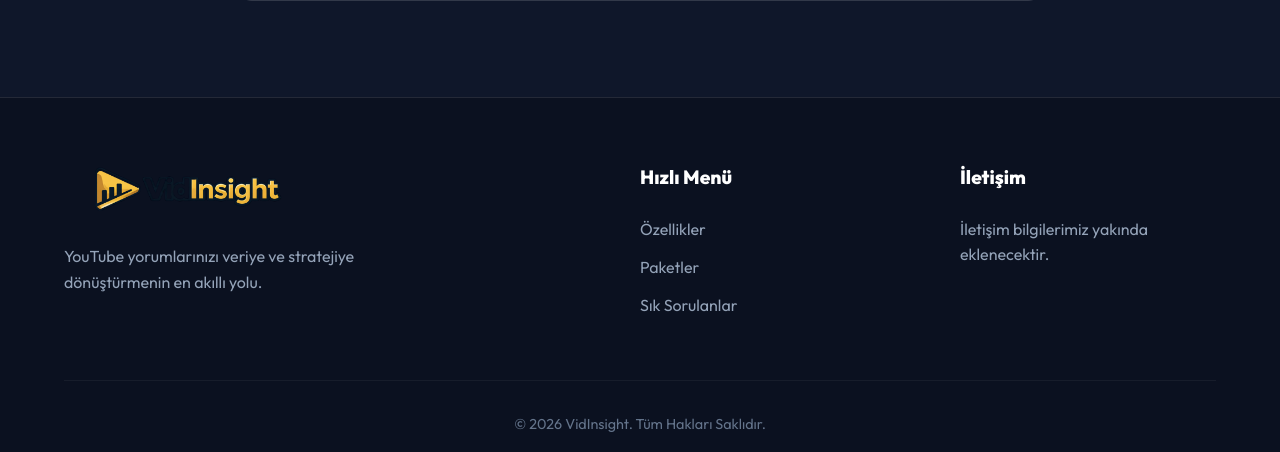
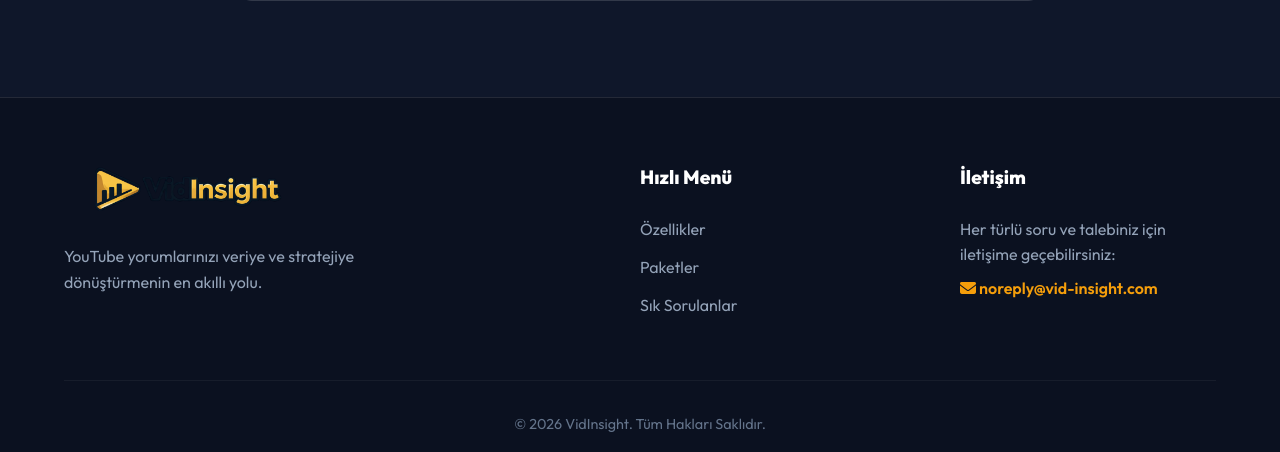
Before and after one commit to fatnarman-debug/youtube-analiz, a FastAPI app: page / in a window 1280 px wide. Shown: the part 4175-4627 px from the top of the page. Run offline with FastAPI, Linux system fonts and the light colour scheme.

Commit message:
feat: updated footer contact info with email

```diff
--- a/locales/en.json
+++ b/locales/en.json
@@ -104,7 +104,7 @@
   "footer_menu_title": "Quick Menu",
   "footer_pkg_link": "Plans",
   "footer_contact_title": "Contact",
-  "footer_contact_desc": "Contact information will be added soon.",
+  "footer_contact_desc": "You can reach out to us for any questions or requests:",
 
   "modal_buy_title": "Complete Your Order",
   "modal_selected_pkg": "Selected Package",
--- a/locales/tr.json
+++ b/locales/tr.json
@@ -104,7 +104,7 @@
   "footer_menu_title": "Hızlı Menü",
   "footer_pkg_link": "Paketler",
   "footer_contact_title": "İletişim",
-  "footer_contact_desc": "İletişim bilgilerimiz yakında eklenecektir.",
+  "footer_contact_desc": "Her türlü soru ve talebiniz için iletişime geçebilirsiniz:",
 
   "modal_buy_title": "Siparişinizi Tamamlayın",
   "modal_selected_pkg": "Seçilen Paket",
--- a/templates/index.html
+++ b/templates/index.html
@@ -218,6 +218,9 @@
             <div class="footer-contact">
                 <h4>{{ t(request, 'footer_contact_title') }}</h4>
                 <p>{{ t(request, 'footer_contact_desc') }}</p>
+                <a href="mailto:noreply@vid-insight.com" style="color: var(--accent); font-weight: 600; display: inline-block; margin-top: 8px;">
+                    <i class="fa-solid fa-envelope"></i> noreply@vid-insight.com
+                </a>
             </div>
         </div>
         <div class="footer-bottom">
```
